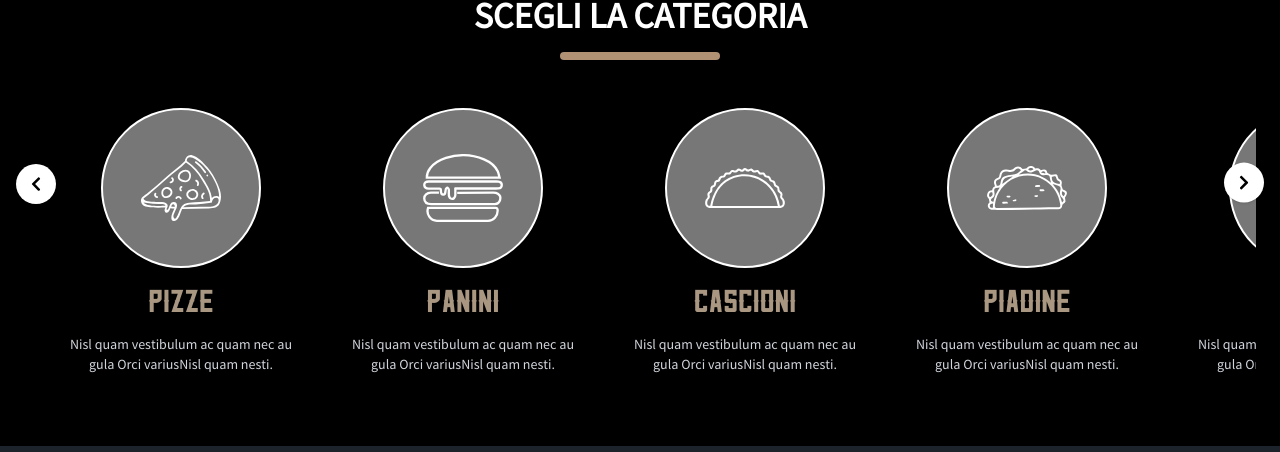
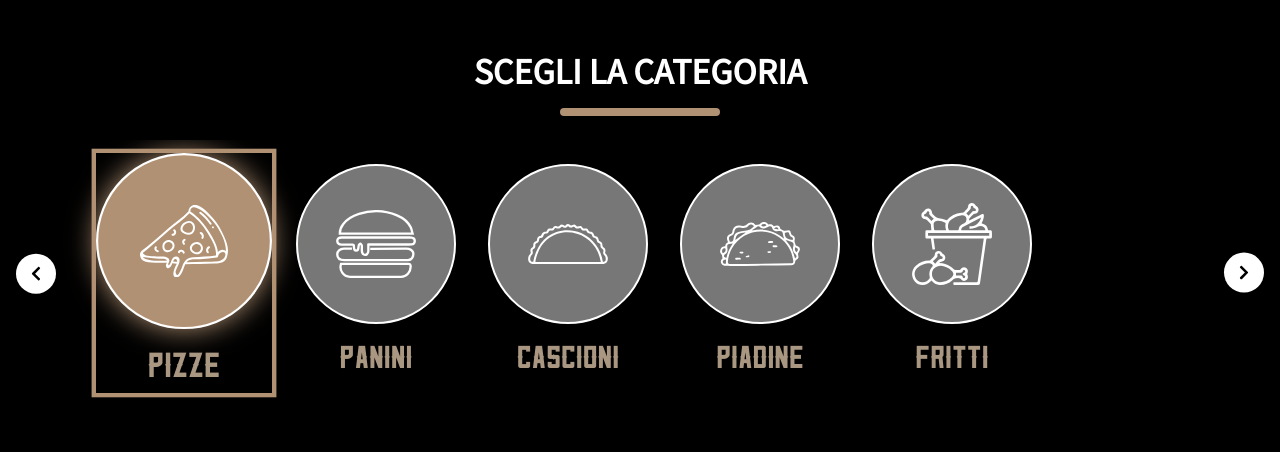
Before and after one commit to giacomopirani/la-pizzetta, a React (Vite) app: page / in a window 1280 px wide. Shown: the part 876-1328 px from the top of the page. Built offline with nearby package versions, Linux system fonts and the light colour scheme.

Commit message:
add & refactor: category-section scrollbar x

```diff
--- a/src/components/category-section.tsx
+++ b/src/components/category-section.tsx
@@ -1,4 +1,6 @@
 import { motion } from "framer-motion";
+import { useRef, useState } from "react";
+import { FaChevronLeft, FaChevronRight } from "react-icons/fa";
 import { useNavigate } from "react-router-dom";
 import cascioneMain from "../assets/icon-svg/cascione.svg";
 import frittiMain from "../assets/icon-svg/fritti.svg";
@@ -6,67 +8,71 @@ import paniniMain from "../assets/icon-svg/panini.svg";
 import piadineMain from "../assets/icon-svg/piadine.svg";
 import pizzeMain from "../assets/icon-svg/pizza.svg";
 
-import { useRef } from "react";
-import { FaChevronLeft, FaChevronRight } from "react-icons/fa";
-
 const categories = [
-  {
-    mainIcon: pizzeMain,
-    label: "PIZZE",
-    description:
-      "Nisl quam vestibulum ac quam nec au gula Orci variusNisl quam nesti.",
-    route: "/pizze",
-  },
+  { mainIcon: pizzeMain, label: "PIZZE", description: "...", route: "/pizze" },
   {
     mainIcon: paniniMain,
     label: "PANINI",
-    description:
-      "Nisl quam vestibulum ac quam nec au gula Orci variusNisl quam nesti.",
+    description: "...",
     route: "/panini",
   },
   {
     mainIcon: cascioneMain,
     label: "CASCIONI",
-    description:
-      "Nisl quam vestibulum ac quam nec au gula Orci variusNisl quam nesti.",
+    description: "...",
     route: "/cascioni",
   },
   {
     mainIcon: piadineMain,
     label: "PIADINE",
-    description:
-      "Nisl quam vestibulum ac quam nec au gula Orci variusNisl quam nesti.",
+    description: "...",
     route: "/piadine",
   },
   {
     mainIcon: frittiMain,
     label: "FRITTI",
-    description:
-      "Nisl quam vestibulum ac quam nec au gula Orci variusNisl quam nesti.",
+    description: "...",
     route: "/fritti",
   },
 ];
 
 const CategorySection = () => {
+  const navigate = useNavigate();
   const containerRef = useRef<HTMLDivElement>(null);
-  const navigate = useNavigate();
+  const itemRefs = useRef<HTMLDivElement[]>([]);
+  const [selectedIndex, setSelectedIndex] = useState(0);
 
-  const scroll = (direction: "left" | "right") => {
-    if (containerRef.current) {
-      const amount = direction === "left" ? -300 : 300;
-      containerRef.current.scrollBy({ left: amount, behavior: "smooth" });
+  const scrollToCategory = (index: number) => {
+    const el = itemRefs.current[index];
+    if (el) {
+      el.scrollIntoView({
+        behavior: "smooth",
+        inline: "center",
+        block: "nearest",
+      });
     }
   };
 
-  const handleCategoryClick = (route: string) => {
+  const handleArrowClick = (direction: "left" | "right") => {
+    const newIndex =
+      direction === "left"
+        ? Math.max(0, selectedIndex - 1)
+        : Math.min(categories.length - 1, selectedIndex + 1);
+    setSelectedIndex(newIndex);
+    scrollToCategory(newIndex);
+  };
+
+  const handleCategoryClick = (index: number, route: string) => {
+    setSelectedIndex(index);
+    scrollToCategory(index);
     navigate(route);
   };
 
   return (
-    <section className="bg-black text-white py-18 relative overflow-hidden">
+    <section className="bg-black text-white py-32 min-h-[700px] relative overflow-hidden">
       <div className="text-center mb-6">
         <h2 className="text-4xl font-bold uppercase">Scegli la categoria</h2>
-        <div className="mt-4 h-2 w-40 bg-[#b19173] mx-auto rounded"></div>
+        <div className="mt-4 h-2 w-40 bg-[#b19173] mx-auto rounded" />
       </div>
 
       <motion.button
@@ -74,7 +80,7 @@ const CategorySection = () => {
         animate={{ y: [0, -5, 0] }}
         transition={{ repeat: Infinity, duration: 1.5 }}
         className="absolute left-4 top-1/2 -translate-y-1/2 bg-white text-black p-3 rounded-full shadow z-10 cursor-pointer"
-        onClick={() => scroll("left")}
+        onClick={() => handleArrowClick("left")}
       >
         <FaChevronLeft />
       </motion.button>
@@ -84,30 +90,41 @@ const CategorySection = () => {
         animate={{ y: [0, -5, 0] }}
         transition={{ repeat: Infinity, duration: 1.5, delay: 0.2 }}
         className="absolute right-4 top-1/2 -translate-y-1/2 bg-white text-black p-3 rounded-full shadow z-10 cursor-pointer"
-        onClick={() => scroll("right")}
+        onClick={() => handleArrowClick("right")}
       >
         <FaChevronRight />
       </motion.button>
 
       <div
         ref={containerRef}
-        className="flex gap-8 pt-6 px-8 mr-6 ml-6 overflow-x-auto overflow-y-hidden no-scrollbar scroll-smooth"
+        className="flex gap-8 py-5 pt-6 px-26 mx-auto max-w-7xl overflow-x-auto no-scrollbar scroll-smooth"
       >
         {categories.map((cat, index) => (
           <motion.div
             key={index}
-            className="text-center max-w-[250px] flex-shrink-0"
+            ref={(el) => {
+              if (el) itemRefs.current[index] = el;
+            }}
+            className={`text-center max-w-[250px] flex-shrink-0 cursor-pointer transition-all duration-300 ${
+              selectedIndex === index ? "scale-110 ring-4 ring-[#b19173]" : ""
+            }`}
             initial={{ opacity: 0, y: 40 }}
             whileInView={{ opacity: 1, y: 0 }}
             viewport={{ once: true }}
             transition={{ duration: 0.6, delay: index * 0.2 }}
             whileHover={{ scale: 1.05 }}
-            onClick={() => handleCategoryClick(cat.route)}
+            onClick={() => handleCategoryClick(index, cat.route)}
           >
-            <div className="w-40 h-40 border-2 border-white rounded-full bg-[#777] flex items-center justify-center mb-4 mx-auto cursor-pointer">
+            <div
+              className={`w-40 h-40 border-2 rounded-full flex items-center justify-center mb-4 mx-auto transition-all duration-300 ${
+                selectedIndex === index
+                  ? "bg-[#b19173] border-white shadow-[0_0_25px_#b19173]"
+                  : "bg-[#777] border-white"
+              }`}
+            >
               <img
                 src={cat.mainIcon}
-                alt={`Categoria ${index + 1}`}
+                alt={`Categoria ${cat.label}`}
                 width={80}
                 height={80}
                 className="object-contain"
@@ -120,8 +137,6 @@ const CategorySection = () => {
             >
               {cat.label}
             </p>
-
-            <p className="text-sm mt-2 text-gray-300">{cat.description}</p>
           </motion.div>
         ))}
       </div>
--- a/src/pages/pizza/accordion-section.tsx
+++ b/src/pages/pizza/accordion-section.tsx
@@ -40,7 +40,7 @@ const AccordionSection: React.FC<AccordionSectionProps> = React.memo(
             ? "0 20px 40px -12px rgba(0, 0, 0, 0.6)"
             : "0 8px 20px -5px rgba(0, 0, 0, 0.3)",
         }}
-        transition={{ duration: 0.3 }}
+        transition={{ duration: 0.5 }}
       >
         {/* Glow effect di background */}
         <motion.div
--- a/src/pages/pizza/pizza-page.tsx
+++ b/src/pages/pizza/pizza-page.tsx
@@ -1,5 +1,5 @@
 import { motion } from "framer-motion";
-import React, { useCallback, useMemo, useState } from "react";
+import React, { useCallback, useState } from "react";
 import { pizzaData, sectionTitles } from "../../data/pizza-data/pizza-data";
 import type { SectionKey } from "../../types/pizza-type/pizza-types";
 import AccordionSection from "./accordion-section";
@@ -14,14 +14,11 @@ interface PizzaPageProps {
 const PizzaPage: React.FC<PizzaPageProps> = ({ headerBackgroundImage }) => {
   const [openSection, setOpenSection] = useState<SectionKey>();
 
-  const toggleSection = useCallback(
-    (section: SectionKey) => {
-      setOpenSection(openSection !== section ? section : undefined);
-    },
-    [openSection]
-  );
+  const toggleSection = useCallback((section: SectionKey) => {
+    setOpenSection((prev) => (prev !== section ? section : undefined));
+  }, []);
 
-  const sectionKeys = useMemo(() => Object.keys(pizzaData) as SectionKey[], []);
+  const sectionKeys = Object.keys(pizzaData) as SectionKey[];
 
   return (
     <div className="min-h-screen bg-white">
```
